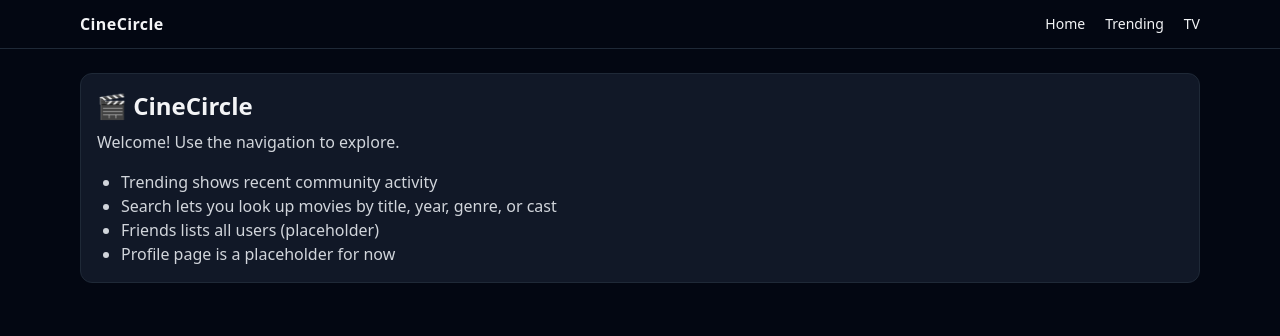
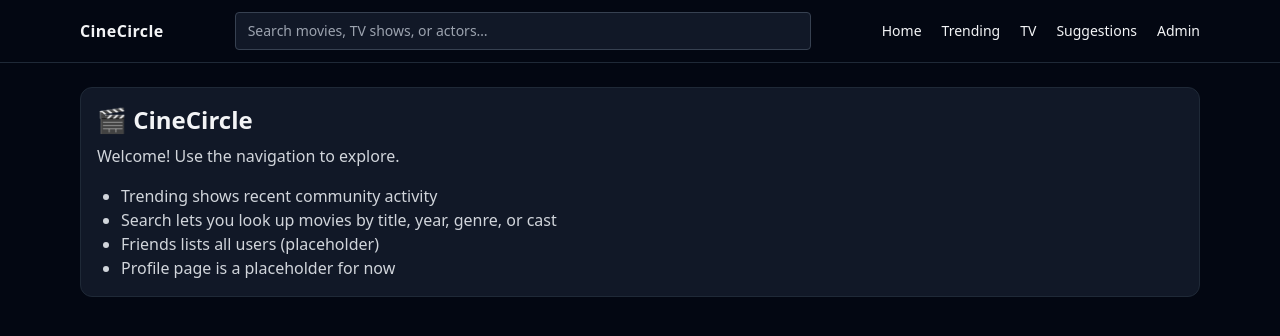
Before and after one commit to krantzkiduece/moviestwo, a Next.js app: page / in a window 1280 px wide. Shown: the top 336 px of the page. Built offline with nearby package versions, Linux system fonts and the light colour scheme.

Commit message:
Update layout.tsx

```diff
--- a/src/app/layout.tsx
+++ b/src/app/layout.tsx
@@ -17,14 +17,28 @@ export default function RootLayout({
       <body className="bg-gray-950 text-gray-100 min-h-screen">
         {/* Top bar */}
         <header className="border-b border-gray-800">
-          <div className="max-w-6xl mx-auto px-4 py-3 flex items-center justify-between">
+          <div className="max-w-6xl mx-auto px-4 py-3 flex items-center justify-between gap-4">
             <a href="/" className="font-bold tracking-wide hover:opacity-90">
               CineCircle
             </a>
-            <nav className="flex gap-5 text-sm">
+
+            {/* Simple search form (movies/TV/actors). Sends to Suggestions page which already handles search. */}
+            <form action="/suggestions" method="get" className="flex-1 max-w-xl">
+              <input
+                type="text"
+                name="q"
+                placeholder="Search movies, TV shows, or actors…"
+                className="w-full bg-gray-900 border border-gray-700 rounded px-3 py-2 text-sm"
+              />
+            </form>
+
+            {/* Primary nav links (restore existing routes + add TV) */}
+            <nav className="flex items-center gap-5 text-sm">
               <a href="/" className="hover:underline">Home</a>
               <a href="/trending" className="hover:underline">Trending</a>
               <a href="/tv" className="hover:underline">TV</a>
+              <a href="/suggestions" className="hover:underline">Suggestions</a>
+              <a href="/admin" className="hover:underline">Admin</a>
             </nav>
           </div>
         </header>
```
